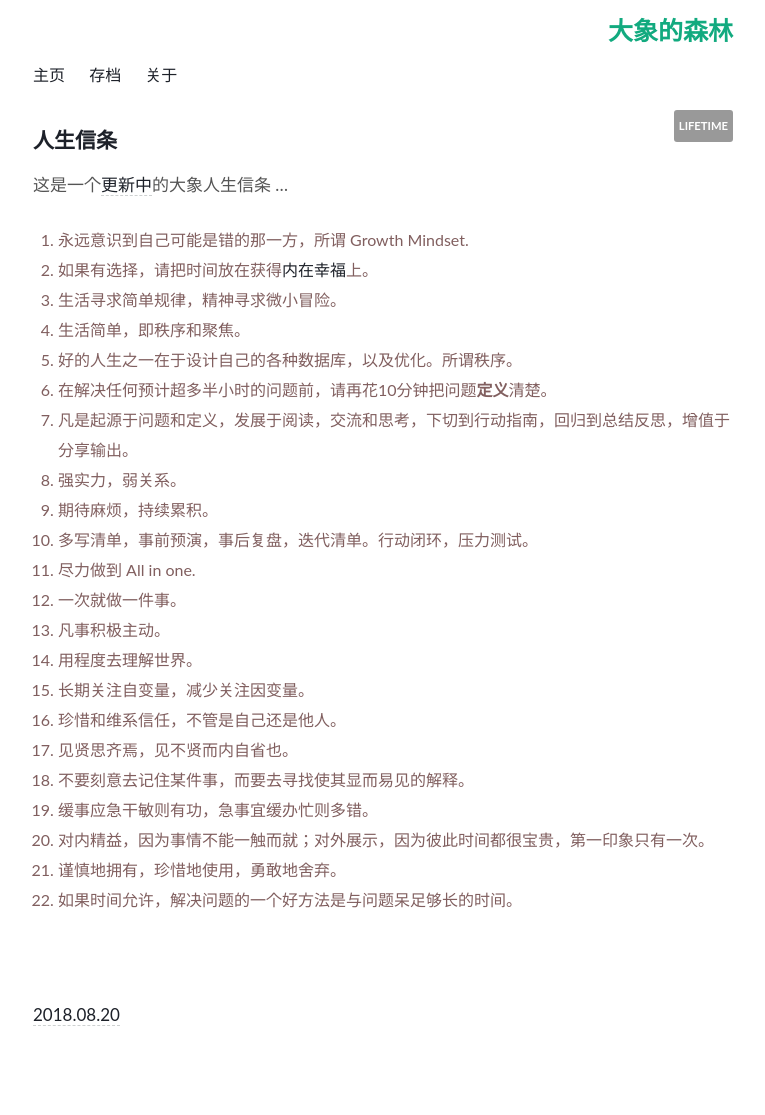
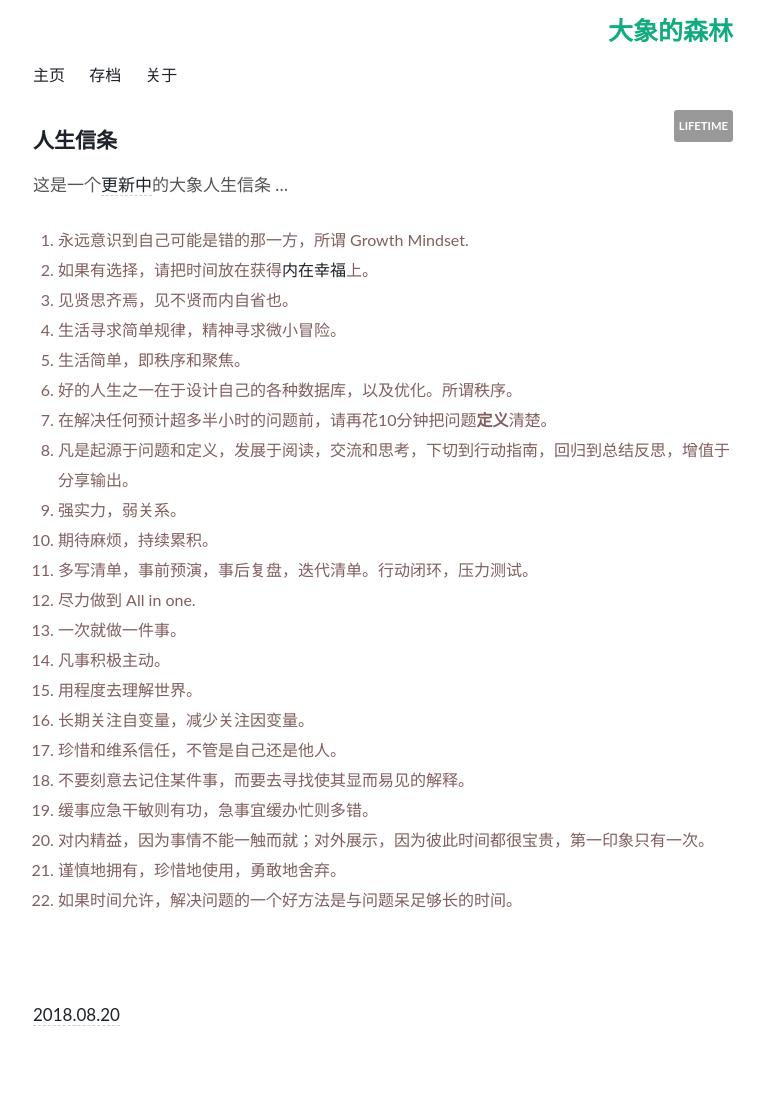
Before and after one commit to WillWang-X/willwang-x.github.io, a Jekyll site: the page built from _posts/blogs/2018-10-20-tenet.md, in a window 1280 px wide. Shown: the whole page, without its empty margins (257-1022 px from the left). Built offline with Jekyll 4.4.1, drawn with Linux system fonts in a browser that asks for light colours; some of the changed lines change nothing that is shown.

Commit message:
Update priority

```diff
--- a/_posts/blogs/2018-10-20-tenet.md
+++ b/_posts/blogs/2018-10-20-tenet.md
@@ -12,6 +12,7 @@ published: true
 
 1. 永远意识到自己可能是错的那一方，所谓 Growth Mindset. [](unless you know a better one)
 2. 如果有选择，请把时间放在获得[内在幸福](https://twitter.com/naval/status/1053206878157627392?lang=en)上。
+2. 见贤思齐焉，见不贤而内自省也。
 3. 生活寻求简单规律，精神寻求微小冒险。[](即强**磁场**，微**冒险**。e.g. 我随手拿起的物品，都是经常用到的；我随时想到的念头，都是长久思考的事情。)
 4. 生活简单，即秩序和聚焦。
 5. 好的人生之一在于设计自己的各种数据库，以及优化。所谓秩序。
@@ -26,7 +27,6 @@ published: true
 1. 用程度去理解世界。[](因为人生许多问题，不是是非题，而是程度题。所以，进一寸便有一寸的欢喜。)
 1. 长期关注自变量，减少关注因变量。[](就像X改变Y。所谓欲速则不达，厚积而薄发。)
 1. 珍惜和维系信任，不管是自己还是他人。[](尽力建立和维系对自己和他人对自己的信任。Trust is hard to earn and easy to lose. )
-2. 见贤思齐焉，见不贤而内自省也。
 1. 不要刻意去记住某件事，而要去寻找使其显而易见的解释。 []([理查德·费曼](https://medium.com/taking-note/learning-from-the-feynman-technique-5373014ad))
 1. 缓事应急干敏则有功，急事宜缓办忙则多错。 [](李叔同)
 2. 对内精益，因为事情不能一触而就；对外展示，因为彼此时间都很宝贵，第一印象只有一次。
```
